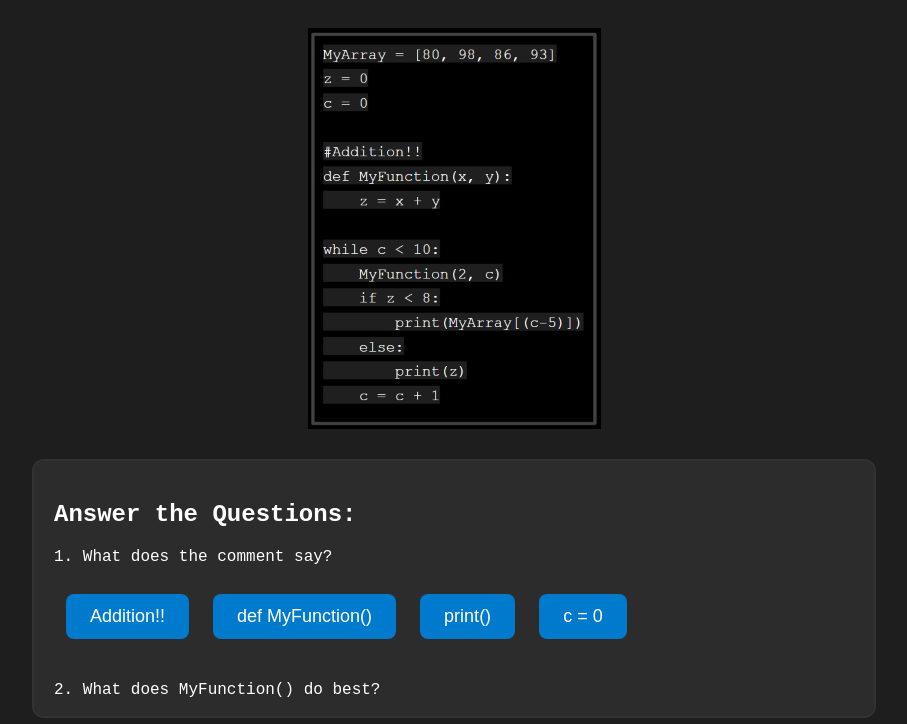
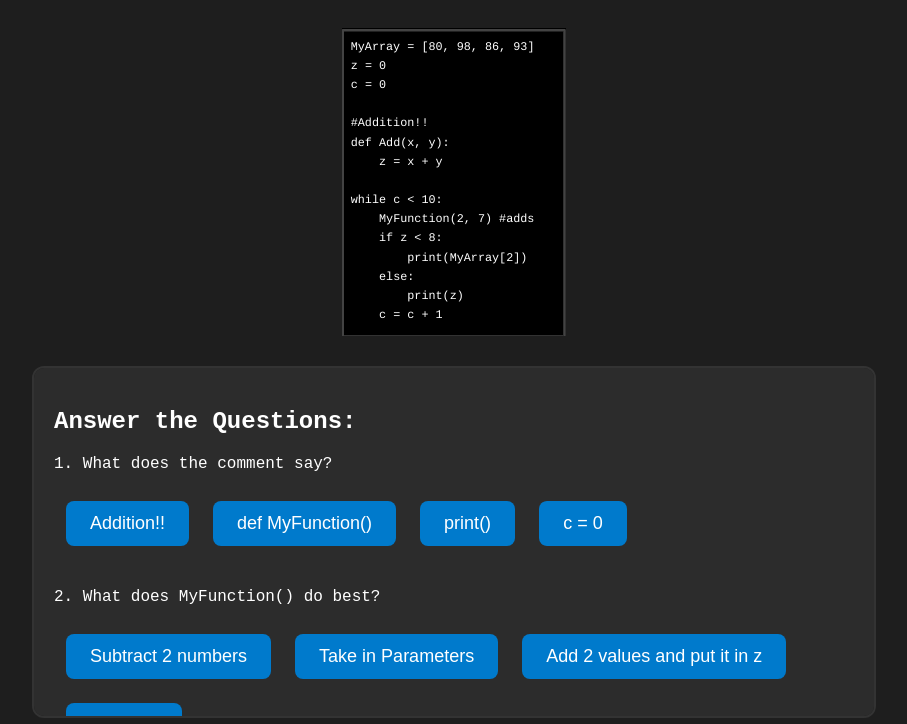
Before and after one commit to vermadivyang/HBIOReseachProject_9th-Grad, a plain HTML site: page quiz_A.html in a window 1280 px wide. Both pictures are taken after a click on the button "Start Quiz". Shown: the whole page, without its empty margins (186-1093 px from the left). Drawn offline with Linux system fonts and the light colour scheme.

Commit message:
Update quiz_A.html

```diff
--- a/quiz_A.html
+++ b/quiz_A.html
@@ -66,7 +66,7 @@
 </head>
 <body>
     <button id="start-btn">Start Quiz</button>
-    <img id="image"  style="max-height: 500px;" src="no-highlights.png" alt="Programming Quiz Image">
+    <img id="image"  style="max-height: 500px;" src="Screenshot 2025-03-14 8.50.53 AM.png" alt="Programming Quiz Image">
     <button id="end-btn" style="display:none;">End Viewing</button>
 
     <div id="questionnaire" style="algin: right;"></div>
```
